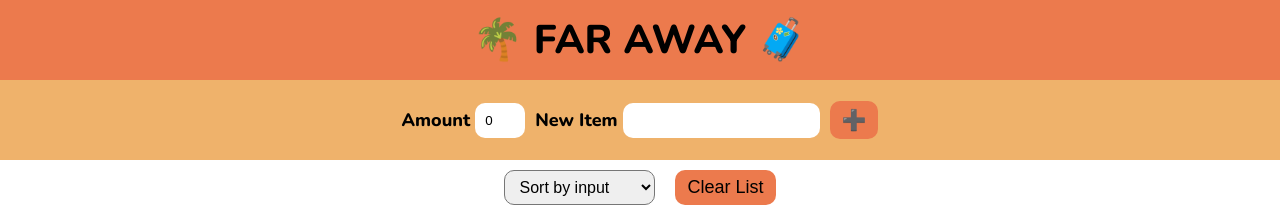
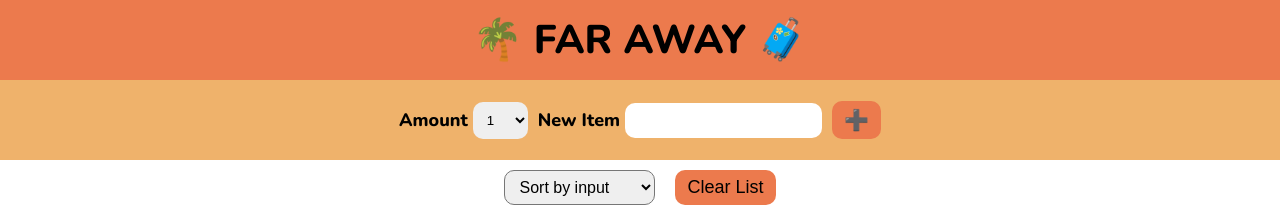
Before and after one commit to KarelSmola/far-away, a React (Create React App) app: page / in a window 1280 px wide. Shown: the top 207 px of the page. Built offline with nearby package versions, Linux system fonts and the light colour scheme.

Commit message:
Amount input adjusted. Some final adjusting.

```diff
--- a/src/components/Form.js
+++ b/src/components/Form.js
@@ -32,13 +32,18 @@
       <form className={classes.form} onSubmit={submitHandler}>
         <div className={classes["label-container"]}>
           <label className={classes.label}>Amount</label>
-          <input
-            className={`${classes.input} ${classes["input-amount"]}`}
-            type="number"
+          <select
+            className={classes.input}
             name="amount"
+            value={inputValue.amount}
             onChange={inputChangeHandler}
-            value={inputValue.amount}
-          />
+          >
+            {Array.from({ length: 20 }, (_, i) => i + 1).map((num) => (
+              <option value={num} key={num}>
+                {num}
+              </option>
+            ))}
+          </select>
         </div>
         <div className={classes["label-container"]}>
           <label className={classes.label}>New Item</label>
```
Also changed, not shown: 1 other file (tests, documents, lock files or other folders).
